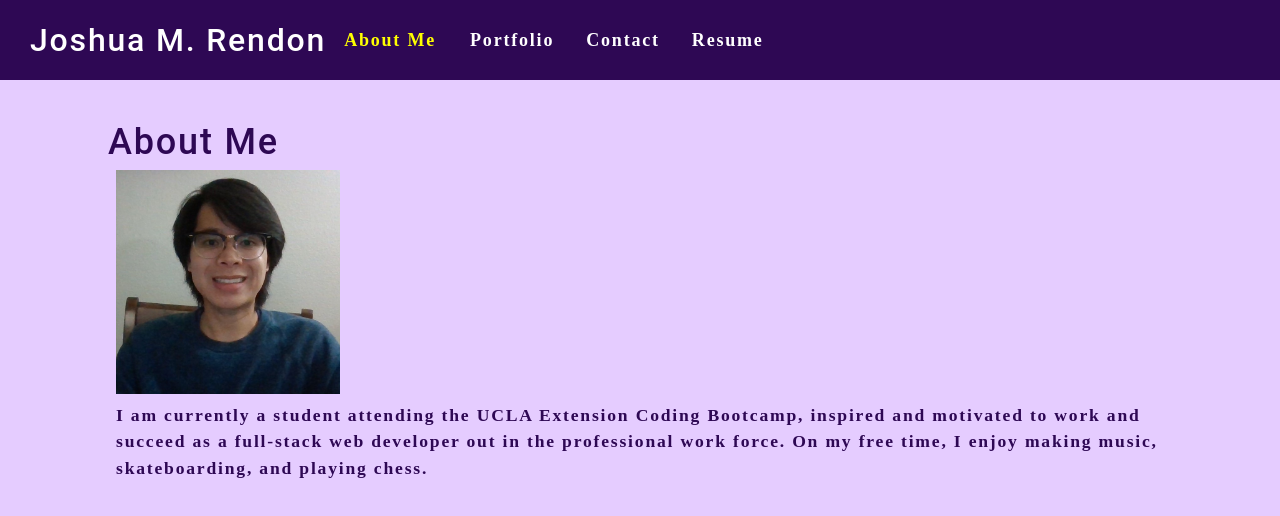
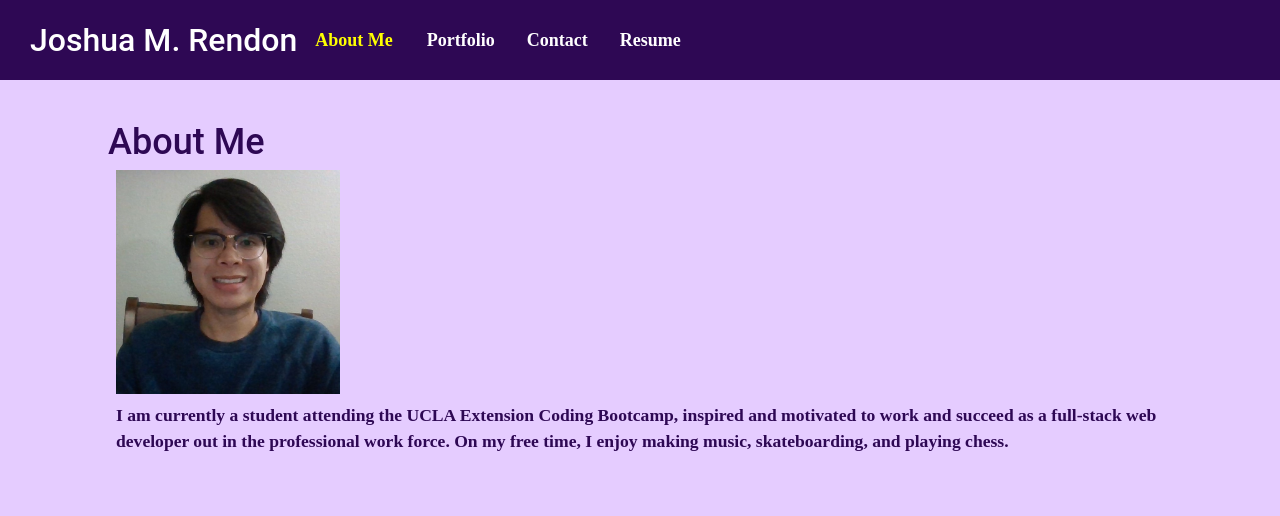
Before and after one commit to jmrendon48/react-portfolio, a React (Create React App) app: page / in a window 1280 px wide. Shown: the top 516 px of the page. Built offline with nearby package versions, Linux system fonts and the light colour scheme.

Commit message:
fixed styling

```diff
--- a/src/components/Contact/index.js
+++ b/src/components/Contact/index.js
@@ -77,6 +77,10 @@ function ContactForm() {
           Submit
         </button>
       </form>
+
+      <h2>You can also reach me at the following:</h2>
+      <a href = "mailto: jmrendon48@gmail.com" className="block">jmrendon48@gmail.com</a>
+      <a href="tel:818-439-5445" className="block">818-439-5445</a>
     </section>
   );
 }
--- a/src/index.css
+++ b/src/index.css
@@ -42,10 +42,9 @@ body {
   font-weight: 600;
   line-height: 1.5;
   font-size: 18px;
-  letter-spacing: .1em;
   background: var(--tertiary-color);
   color: var(--secondary-color);
-  font-family: 'Poiret One', cursive;
+  font-family: 'Poiret One';
 
 }
 
```
